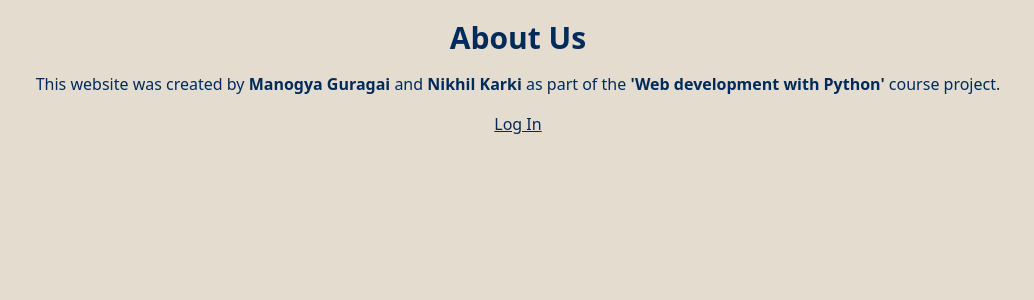
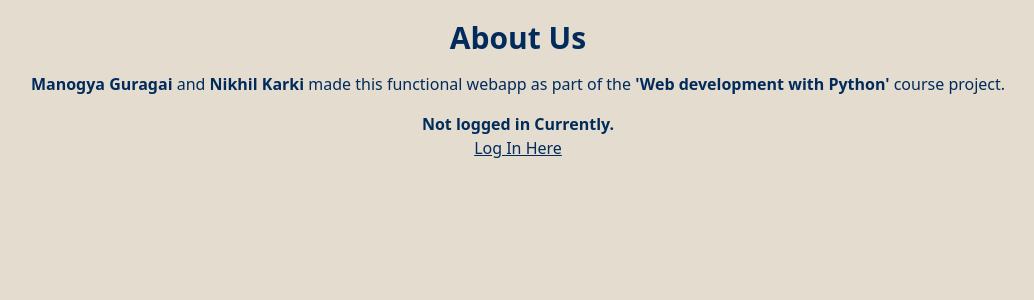
Before and after one commit to manogyaguragai/webdevproject, a Django app: page /about/ in a window 1280 px wide. Shown: the part 72-372 px from the top of the page, without its empty margins (122-1156 px from the left). Run offline with Django 4.2, Linux system fonts and the light colour scheme; some libraries are stand-ins or nearby versions.

```diff
--- a/blogsite/blog/templates/blog/about.html
+++ b/blogsite/blog/templates/blog/about.html
@@ -6,16 +6,18 @@
 
 <div>
 <p class="py-4">
-  This website was created by <strong> Manogya Guragai </strong> and
-  <strong> Nikhil Karki </strong> as part of the
+  <strong> Manogya Guragai </strong> and
+  <strong> Nikhil Karki </strong> made this functional webapp as part of the
   <strong> 'Web development with Python' </strong> course project.
 </p>
 
 {% if user.is_authenticated %}
   <p class="py-5 my-5 text-center"> Current User: <a href="{% url 'profile'%}"> {{ user.username }} </a> </p>
   {% else %}
-  <p class="text-center"> <a href="{% url 'login' %}"><u> Log In </u></a></p>
+  <p class="text-center"> <strong> Not logged in Currently. </strong></p>
+  <p class="text-center"> <a href="{% url 'login' %}"><u> Log In Here </u></a></p>
 </div>
+
 {% endif %}
 
 {% endblock content %}
--- a/blogsite/users/templates/users/login.html
+++ b/blogsite/users/templates/users/login.html
@@ -1,7 +1,7 @@
 {% extends "blog/base.html" %}
 {% load tailwind_filters %}
 {% block content %}
-<div class="flex flex-col mx-5 min-w-[50em] text-center">
+<div class="mx-[50em] w-[50em] content-center align-center justify-center text-center">
     <form method="POST">
         {% csrf_token %} <!-- This is a security token to prevent cross-site request forgery -->
         <fieldset class="flex flex-col">
```
Also changed, not shown: blogsite/db.sqlite3.
